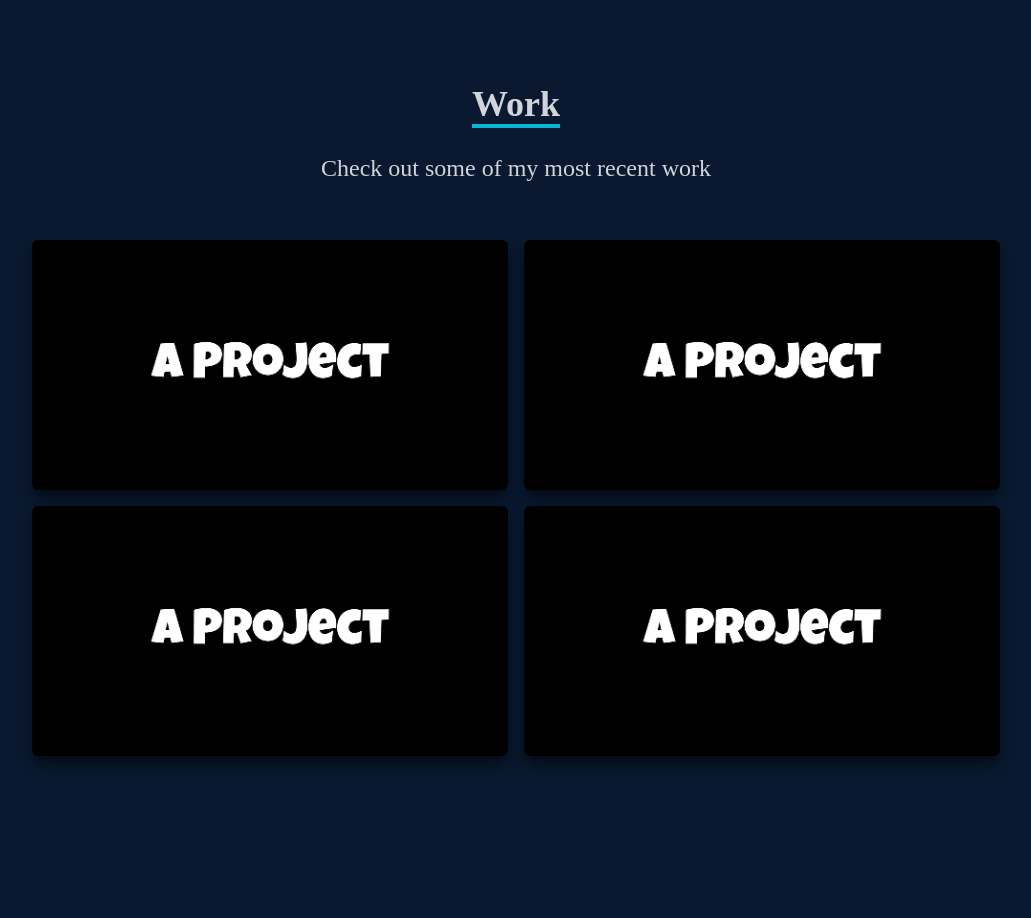
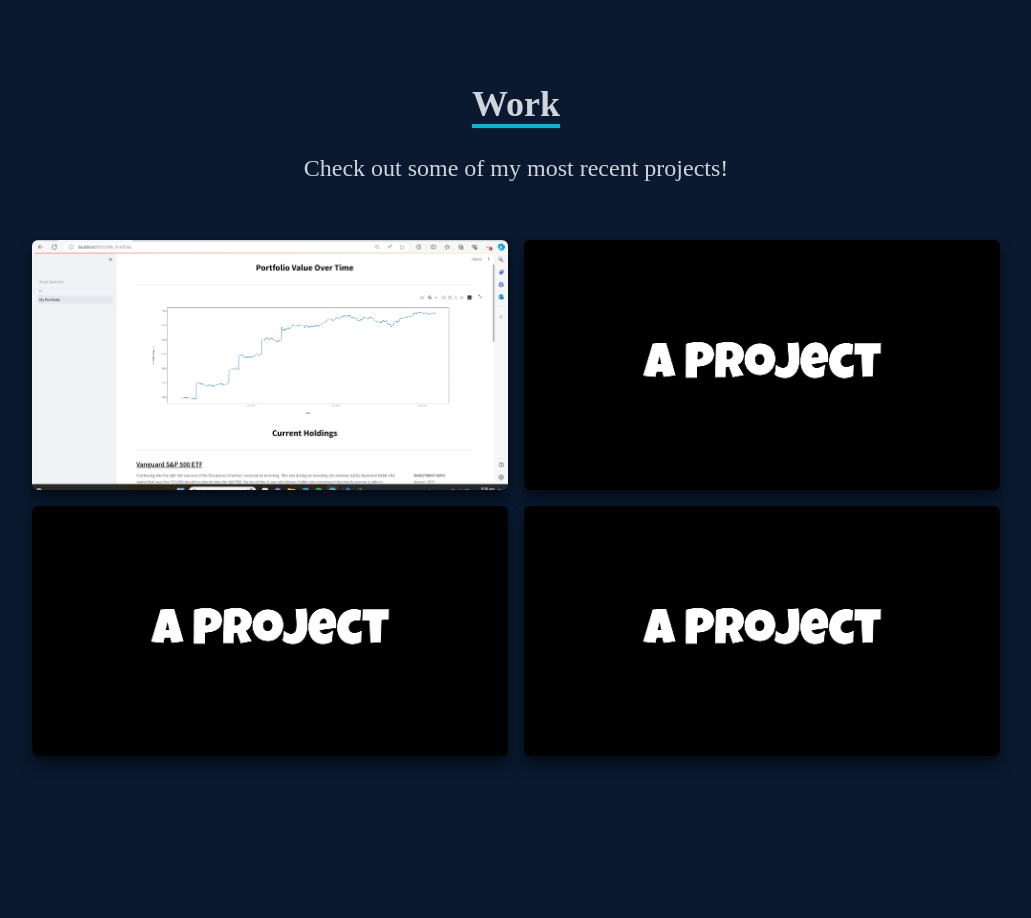
Before and after one commit to RuiGene/personal_site, a React (Create React App) app: page / in a window 1280 px wide. Shown: the part 2380-3298 px from the top of the page, without its empty margins (124-1155 px from the left). Built offline with nearby package versions, Linux system fonts and the light colour scheme.

Commit message:
added stock searcher project

```diff
--- a/src/pages/Works.jsx
+++ b/src/pages/Works.jsx
@@ -1,5 +1,6 @@
 import React from 'react';
 import code from '../assets/code2.png';
+import stock_searcher from '../assets/stock_searcher.png';
 
 const Works = () => {
   return (
@@ -9,28 +10,28 @@ const Works = () => {
           <p className='text-4xl font-bold inline border-b-4 text-gray-300 border-cyan-500'>
             Work
           </p>
-          <p className='py-6 text-2xl'>Check out some of my most recent work</p>
+          <p className='py-6 text-2xl'>Check out some of my most recent projects!</p>
         </div>
 {/* Container */}
         <div className='grid sm:grid-cols-2 md:grid-cols-2 gap-4'>
             {/* Grid Item */}
           <div
-            style={{ backgroundImage: `url(${code})` }}
+            style={{ backgroundImage: `url(${stock_searcher})` }}
             className='shadow-lg shadow-[#040c16] group container rounded-md flex justify-center items-center mx-auto content-div'
           >
             {/* Hover Effects */}
             <div className='opacity-0 group-hover:opacity-100 flex justify-center items-center flex-col'>
               <span className=' text-lg font-bold text-white tracking-wider'>
-                Coming soon....
+                Stock Portfolio
               </span>
-              <p className='text-center'>Placeholder text</p>
+              <p className='text-center'>Streamlit app used to track my own portfolio and look at potential investments</p>
               <div className='pt-8 text-center'>
-                <a href='/'>
+                <a href='https://ruigene-stock-search-stock-searcher-poq25m.streamlit.app/' target='_blank' rel='noopener noreferrer'>
                   <button className='text-center rounded-lg px-4 py-3 m-2 bg-white text-gray-700 font-bold text-lg'>
                     Demo
                   </button>
                 </a>
-                <a href='/'>
+                <a href='https://github.com/RuiGene/stock_search' target='_blank' rel='noopener noreferrer'>
                   <button className='text-center rounded-lg px-4 py-3 m-2 bg-white text-gray-700 font-bold text-lg'>
                     Code
                   </button>
```
Also changed, not shown: src/assets/stock_searcher.png (added).
